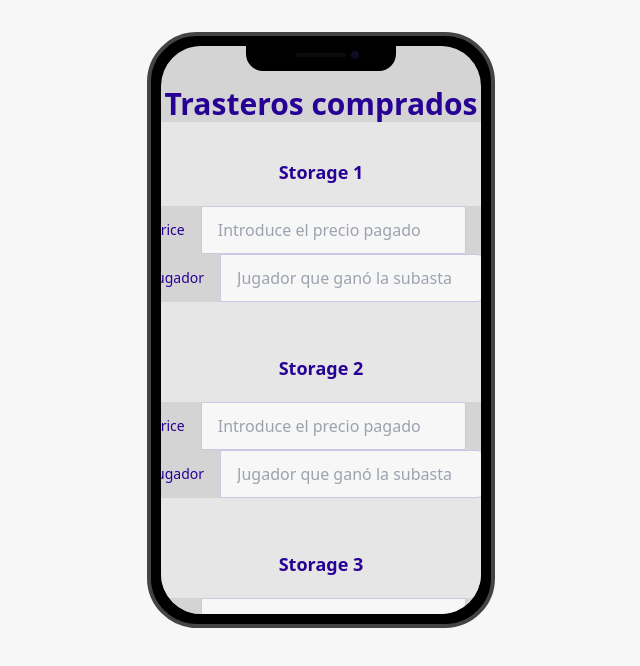
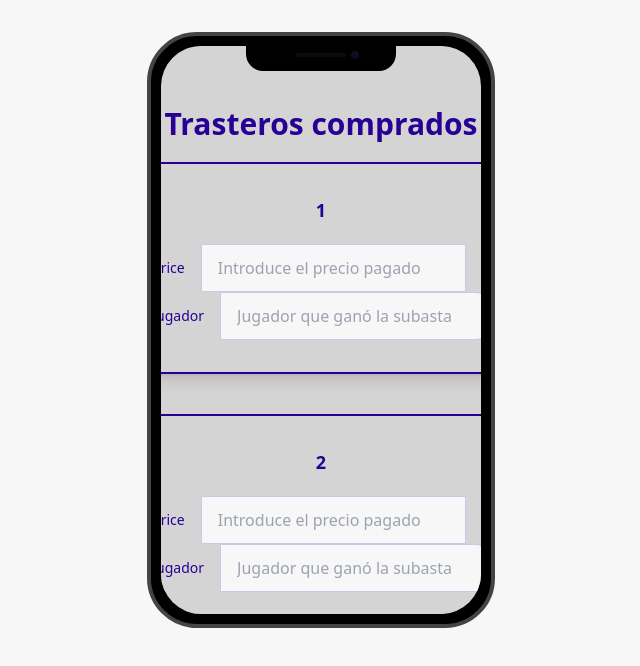
Before and after one commit to cris-casas/SPRINT-9, a React (Vite) app: page /storages in a window 1280 px wide. Shown: the top 666 px of the page, without its empty margins (319-959 px from the left). Built offline with nearby package versions, Linux system fonts and the light colour scheme.

Commit message:
maquetacion-ranking

```diff
--- a/src/components/StartButton.jsx
+++ /dev/null
@@ -1,17 +0,0 @@
-import React from 'react';
-import { Link } from 'react-router-dom';
-
-const StartButton = () => {
-
-  return (
-    <>
-    <div className="max-w-md">
-        <Link to='/price' className="link" >
-            <button className="btn btn-outline">Start again</button>
-        </Link>
-    </div>
-    </>
-  );
-};
-
-export default StartButton;
--- a/src/components/Storages.jsx
+++ b/src/components/Storages.jsx
@@ -10,13 +10,11 @@ const Storages = () => {
 
     <>
     <div className="overflow-y-auto h-100">
+        <div className="form-control m-5">
         <h1 className="text-3xl font-bold mt-10">Trasteros comprados</h1>
         {storages.map((storage) => (
-        <div className="hero bg-base-200" key={storage.id}>
-            <div className="hero-content text-center">
-            <div className="max-w-md">
-                <div className="form-control">
-                <h2 className="text-lg font-bold my-5">{storage.name}</h2>
+        <div key={storage.id} className="card border-solid border-2 border-primary shadow-lg m-5" >
+            <h2 className="text-lg font-bold mb-5">{storage.name}</h2>
             <label className="input-group input-group-md">
                 <span>Price</span>
                 <input
@@ -41,9 +39,6 @@ const Storages = () => {
                 />
             </label>
             </div>
-            </div>
-            </div>
-        </div>
         ))}
 
         <div className="hero bg-base-200">
@@ -56,6 +51,7 @@ const Storages = () => {
         </div>
         </div>
     </div>
+    </div>
     </>
 
 
--- a/src/components/TableStorage.jsx
+++ b/src/components/TableStorage.jsx
@@ -1,5 +1,6 @@
 import React, { useContext } from 'react';
 import { GameContext } from "../context/GameContext";
+import { Link } from 'react-router-dom';
 
 const TableStorage = () => {
 
@@ -7,12 +8,11 @@ const TableStorage = () => {
 
   return (
     <>
+    <div className="overflow-y-auto h-100">
+    <h1 className="font-black text-3xl pb-10" >Ranking:</h1>
       {showTable && (
-        <div className="hero bg-base-200">
-          <div className="hero-content text-center">
-            <div>
-            <h1 className="text-3xl font-bold my-10">Resultados</h1>
-              <table className="table">
+        <div className="overflow-x-auto">
+          <table className="table w-full ">
             <thead>
               <tr>
                 <th>Trastero</th>
@@ -35,9 +35,12 @@ const TableStorage = () => {
             </tbody>
           </table>
         </div>
+        )}
       </div>
+      <div className="mt-10">
+        <Link to='/start'><button className="btn m-1 btn-primary btn-wide" >Volver a empezar</button></Link>
+        <Link to='/winner'><button className="btn m-1 btn-outline btn-primary border-2 btn-wide">Atrás</button></Link>
       </div>
-        )}
     </>
   );
 };
--- a/src/components/WinnerAnnounce.jsx
+++ b/src/components/WinnerAnnounce.jsx
@@ -9,6 +9,7 @@ const WinnerAnnounce = () => {
 
   return (
     <>
+
         {winningPlayer && (
           <div className="card">
           <h1 className="font-black text-3xl" >Ganador: <br></br>{winningPlayer}</h1>
@@ -16,12 +17,14 @@ const WinnerAnnounce = () => {
             <img src={MainImg} className="" alt={MainImg} />
           </figure>
           <div className="card-body items-center text-center">
+            <Link to='/ranking' className="link" >Ver Ranking</Link>
             <Link to='/start' className="link" >
               <button className="btn btn-primary">Volver a empezar</button>
             </Link>
           </div>
         </div>
           )}
+
     </>
   );
 };
--- a/src/context/GameContext.jsx
+++ b/src/context/GameContext.jsx
@@ -10,19 +10,19 @@ const GameProvider = ({ children }) => {
   const [storages, setStorages] = useState([
     {
       id: 1,
-      name: 'Storage 1',
+      name: '1',
       value: 3000,
       formData: { price: '', player: '' },
     },
     {
       id: 2,
-      name: 'Storage 2',
+      name: '2',
       value: 6000,
       formData: { price: '', player: '' },
     },
     {
       id: 3,
-      name: 'Storage 3',
+      name: '3',
       value: 5000,
       formData: { price: '', player: '' },
     },
--- a/src/index.css
+++ b/src/index.css
@@ -1,3 +1,15 @@
 @tailwind base;
 @tailwind components;
 @tailwind utilities;
+
+.table :where(th, td) {
+    padding: 0.4rem;
+}
+
+.table :where(thead, tfoot) :where(th, td) {
+    --tw-bg-opacity: 1;
+    background-color: hsl(var(--b2, var(--b1)) / var(--tw-bg-opacity));
+    font-size: 0.75rem;
+    font-weight: 500;
+    text-transform: none;
+}
--- a/src/pages/ResultsPage.jsx
+++ b/src/pages/ResultsPage.jsx
@@ -1,13 +1,10 @@
 import React from 'react'
 import TableStorage from '../components/TableStorage';
-import Winner from '../components/Winner';
-import StartButton from '../components/StartButton';
 
 const ResultsPage = () => {
   return (
     <>
-        <TableStorage />
-        <StartButton />
+      <TableStorage />
     </>
   )
 }
```
Lines whose indentation alone changed are shown as unchanged.
